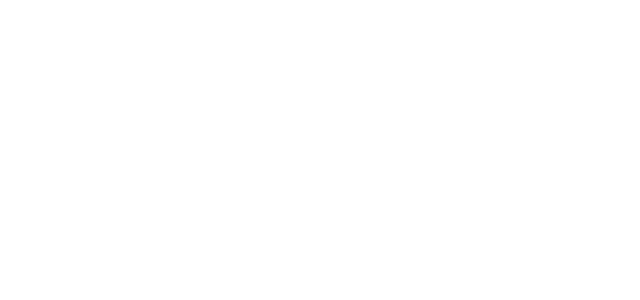
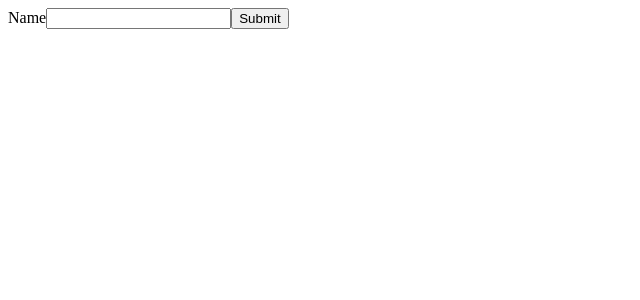
Before and after one commit to patriziosbr/app1, a React (Create React App) app: page / in a window 1280 px wide. Shown: the top 300 px of the page, without its empty margins (0-640 px from the left). Built offline with nearby package versions, Linux system fonts and the light colour scheme.

Commit message:
start react redux

```diff
--- a/package.json
+++ b/package.json
@@ -8,7 +8,9 @@
     "@testing-library/user-event": "^13.5.0",
     "react": "^18.2.0",
     "react-dom": "^18.2.0",
+    "react-redux": "^8.0.4",
     "react-scripts": "5.0.1",
+    "redux": "^4.2.0",
     "web-vitals": "^2.1.4"
   },
   "scripts": {
@@ -34,5 +36,8 @@
       "last 1 firefox version",
       "last 1 safari version"
     ]
+  },
+  "devDependencies": {
+    "eslint-plugin-react": "^7.31.10"
   }
 }
--- a/src/App.js
+++ b/src/App.js
@@ -1,15 +1,13 @@
 import React from "react";
-import Component1 from "./functional/component1";
 import Container1 from "./containers/container1";
+// import Component1 from "./functional/component1";
 
 function App() {
 
     return (
-      <Container1>
-        <Component1/>
-      </Container1>
-
-
+      <div>
+        <Container1 />
+      </div>
     );
 }
 
--- a/src/containers/container1.js
+++ b/src/containers/container1.js
@@ -1,60 +1,39 @@
+import { eventWrapper } from "@testing-library/user-event/dist/utils";
 import React, { Component } from "react";
-// import Component1 from "../functional/component1";
 
 class Container1 extends Component {
-    arr1 = [
-        {id:1,text:'text 1', number:1},
-        {id:2,text:'text 2', number:2},
-        {id:3,text:'text 3', number:3},
-        {id:4,text:'text 4', number:4}
-    ]
+    // LEGACYCODE FORM
+    // constructor(props){
+    //     super(props)
+    //     this.handleChange = this.handleChange.bind(this);
+    //     this.handleSubmit = this.handleSubmit.bind(this);
+    // }
+    // RENDERE LE FUNZIONI SUCCESSIVE NORMALI E NON ARROW FUNCTION
 
-    renderListItem = () => {
-        <div>
-
-        </div>
+    state = {
+        value: ''
     }
 
-    ///////////////////////// setState components props
-    // constructor(props){
-    //     super(props)
-    //     this.state = {
-    //         keyOne : 'one',
-    //         prop2: 5
-    //     }
-    // }
-    // // correct short hand
-    // changeState = () => {
-    //     this.setState({prop2: this.state.prop2 + 1})
-    // }
-    // changeState2 = () => {
-    //     this.setState({keyOne: this.state.keyOne + 'l'})
-    // }
-    //wrong
-    // changeState = ()=> {
-    //     this.state.keyOne = 'pippo';
-    // }
-    //correct
-    // changeState = () => {
-    //     this.setState((prevState, props)=>({
-    //         prop2: prevState.prop2 + 1
-    //     })
-    // )}
+    handleChange = (event) => {
+        // console.log(event.target.value);
+        this.setState( {value : event.target.value});
+        // console.log(this.state.value);
+    }
+
+    handleSubmit = (event) => {
+        event.preventDefault()
+        console.log( this.state.value)
+    }
 
     render() {
         return (
             <div>
-                {this.arr1.map((item, index) => console.log(index))}
-                {/* props: {this.props.nikcname}
-                <br/>
-                state: {this.state.prop2}
-                <br/>
-                <button onClick={()=> this.changeState()}>change state</button>
-                <br/>
-                <button onClick={()=> this.changeState2()}>change state2</button>
-                state: {this.state.keyOne} */}
-
-                {/* <Component1 prop1={this.state.prop2}/> */}
+                {this.state.value}
+                <form onSubmit={this.handleSubmit}>
+                    <label>Name</label>
+                    <input id="name" onChange={this.handleChange} type="text" />
+                    <button>Submit</button>
+                </form>
             </div>
         )}
 }
--- a/src/index.js
+++ b/src/index.js
@@ -2,9 +2,17 @@ import React from 'react';
 import ReactDOM from 'react-dom/client';
 import App from './App';
 
+import { Provider} from 'react-redux';
+import rootReducer from './store/reducers/reducers';
+import {createStore} from 'redux'
+
+let store = createStore(rootReducer)
+
 const root = ReactDOM.createRoot(document.getElementById('root'));
 root.render(
-  <React.StrictMode>
+  <Provider store={store}>
+    <React.StrictMode>
     <App />
   </React.StrictMode>
+  </Provider>
 );
--- /dev/null
+++ b/src/store/actions/actions_type.js
@@ -0,0 +1,3 @@
+export const SUCCESS = "SUCCESS"
+
+export const FAILURE = "FAILURE"
--- /dev/null
+++ b/src/store/reducers/reducers.js
@@ -0,0 +1,27 @@
+
+import * as ACTION_TYPE from '../actions/actions_type'
+
+const initialState = {
+    stateprop1: false
+}
+
+const rootReducer = (state = initialState, action) => {
+    switch(action.type) {
+        case ACTION_TYPE.SUCCESS:
+        return {
+            ...state,
+            stateprop1: true
+        }
+        case ACTION_TYPE.FAILURE:
+        return{
+            ...state,
+            stateprop1: false
+        }
+        default:
+        return{
+            state
+        }
+    }
+}
+
+export default rootReducer
```
Also changed, not shown: src/store/actions/actions.js (added, +9 -0 lines), 1 other file (tests, documents, lock files or other folders).
